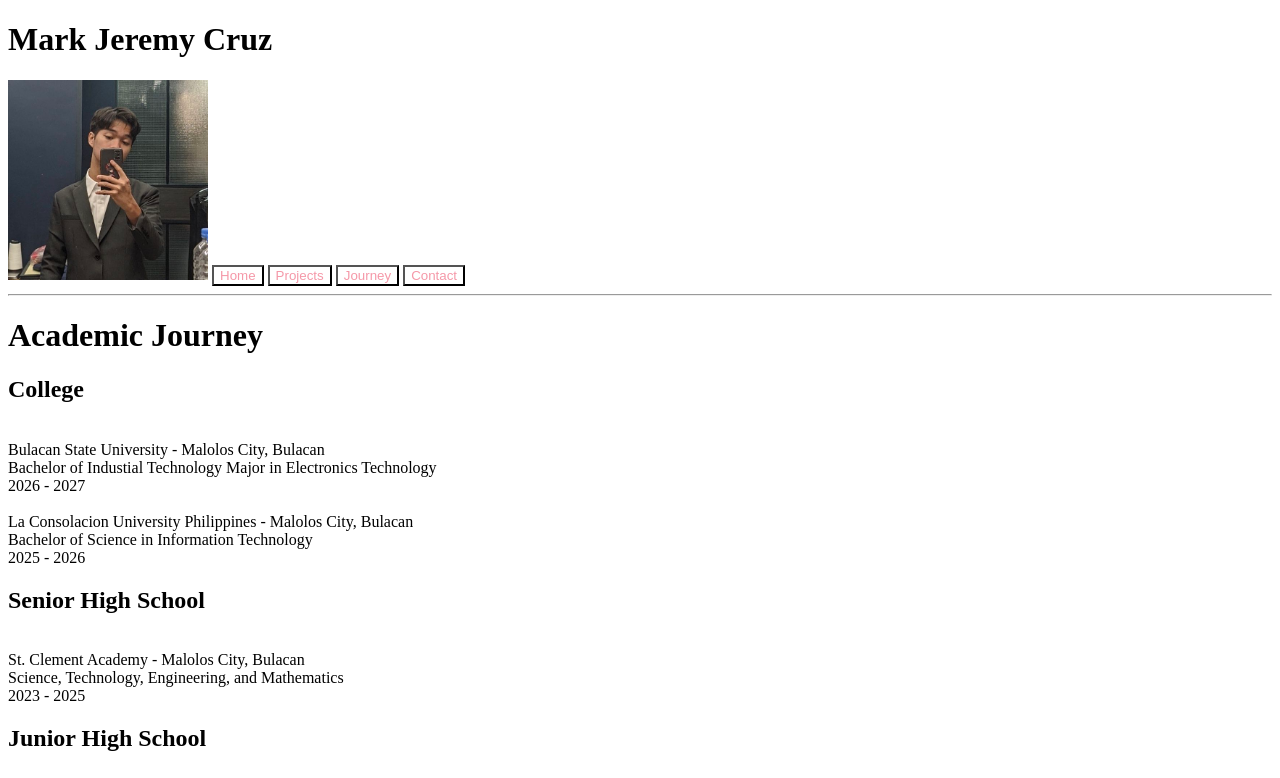
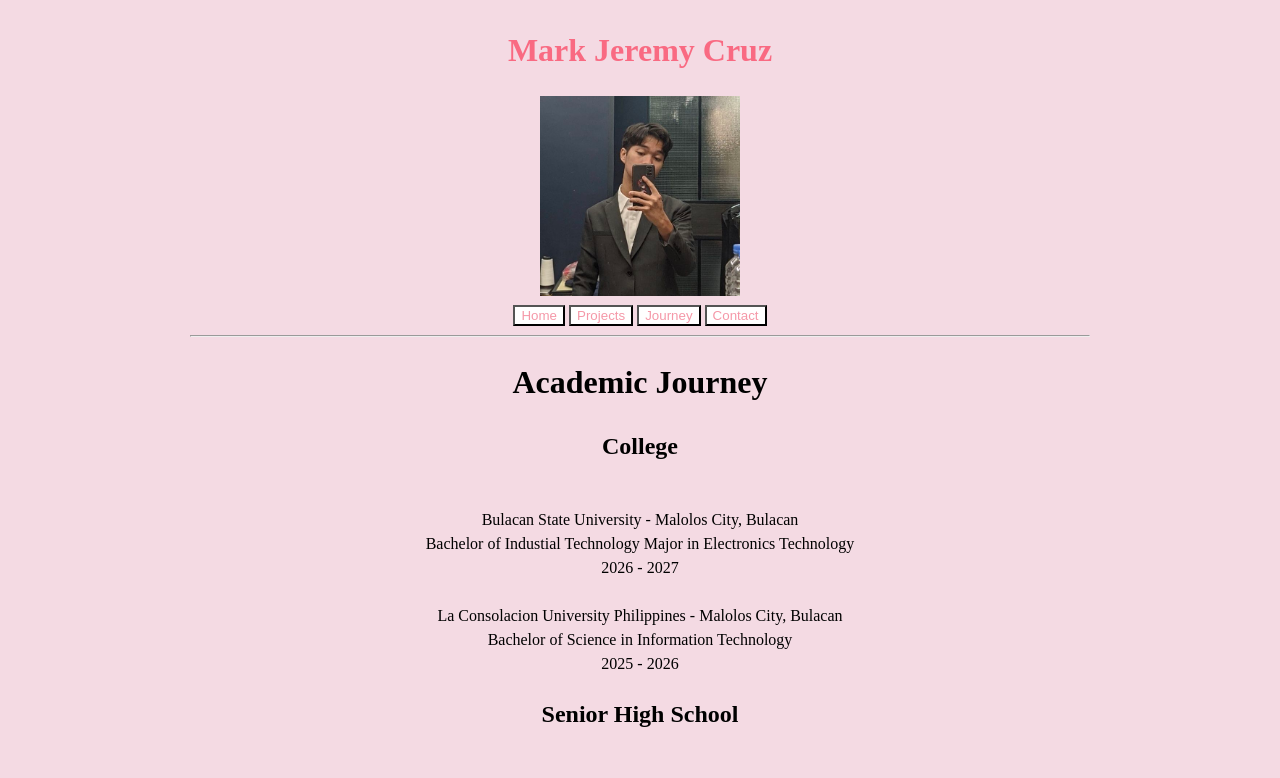
Before and after one commit to Liuuuu0/Portfolio, a plain HTML site: page journey.html in a window 1280 px wide. Shown: the top 778 px of the page. Drawn offline with Linux system fonts and the light colour scheme.

Commit message:
Update journey.html

```diff
--- a/journey.html
+++ b/journey.html
@@ -1,24 +1,31 @@
 <!DOCTYPE html>
 <html lang="en">
+
 <head>
     <meta charset="UTF-8" />
     <meta name="viewport" content="width=device-width, initial-scale=1.0">
     <title>Journey - Mark Jeremy Cruz</title>
+    <link rel="stylesheet" href="style.css">
 </head>
+
 <body>
     <header>
-    <h1>Mark Jeremy Cruz</h1>
-   <img src="images/Mark Jeremy.jpg"  alt="Mark Jeremy Cruz" width="200" height="200">
-
-            <button onClick="window.location.href='index.html'" style="background-color: white; color: rgb(245, 152, 168);">Home</button>
-            <button onClick="window.location.href='projects.html'" style="background-color: white; color: rgb(245, 152, 168);">Projects</button>
-            <button onClick="window.location.href='journey.html'" style="background-color: white; color: rgb(245, 152, 168);">Journey</button>
-            <button onClick="window.location.href='contact.html'" style="background-color: white; color: rgb(245, 152, 168);">Contact</button>
+        <h1 id="name">Mark Jeremy Cruz</h1>
+        <img src="images/Mark Jeremy.jpg" alt="Mark Jeremy Cruz" width="200" height="200">
+        <br>
+        <button onClick="window.location.href='index.html'"
+            style="background-color: white; color: rgb(245, 152, 168);">Home</button>
+        <button onClick="window.location.href='projects.html'"
+            style="background-color: white; color: rgb(245, 152, 168);">Projects</button>
+        <button onClick="window.location.href='journey.html'"
+            style="background-color: white; color: rgb(245, 152, 168);">Journey</button>
+        <button onClick="window.location.href='contact.html'"
+            style="background-color: white; color: rgb(245, 152, 168);">Contact</button>
     </header>
     <hr>
     <h1>Academic Journey</h1>
     <main>
-    <p>
+        <p>
         <h2> College</h2>
         <br>Bulacan State University - Malolos City, Bulacan</br>
         Bachelor of Industial Technology Major in Electronics Technology
@@ -43,10 +50,11 @@
         <h2> Elementary</h2>
         <br>Sta. Maria Goretti School - Meycauayan City, Bulacan</br>
         2013 - 2019
-    </p>
+        </p>
     </main>
     <footer>
         <p>© 2026 Mark Jeremy Cruz. All rights reserved.</p>
     </footer>
 </body>
+
 </html>
```
